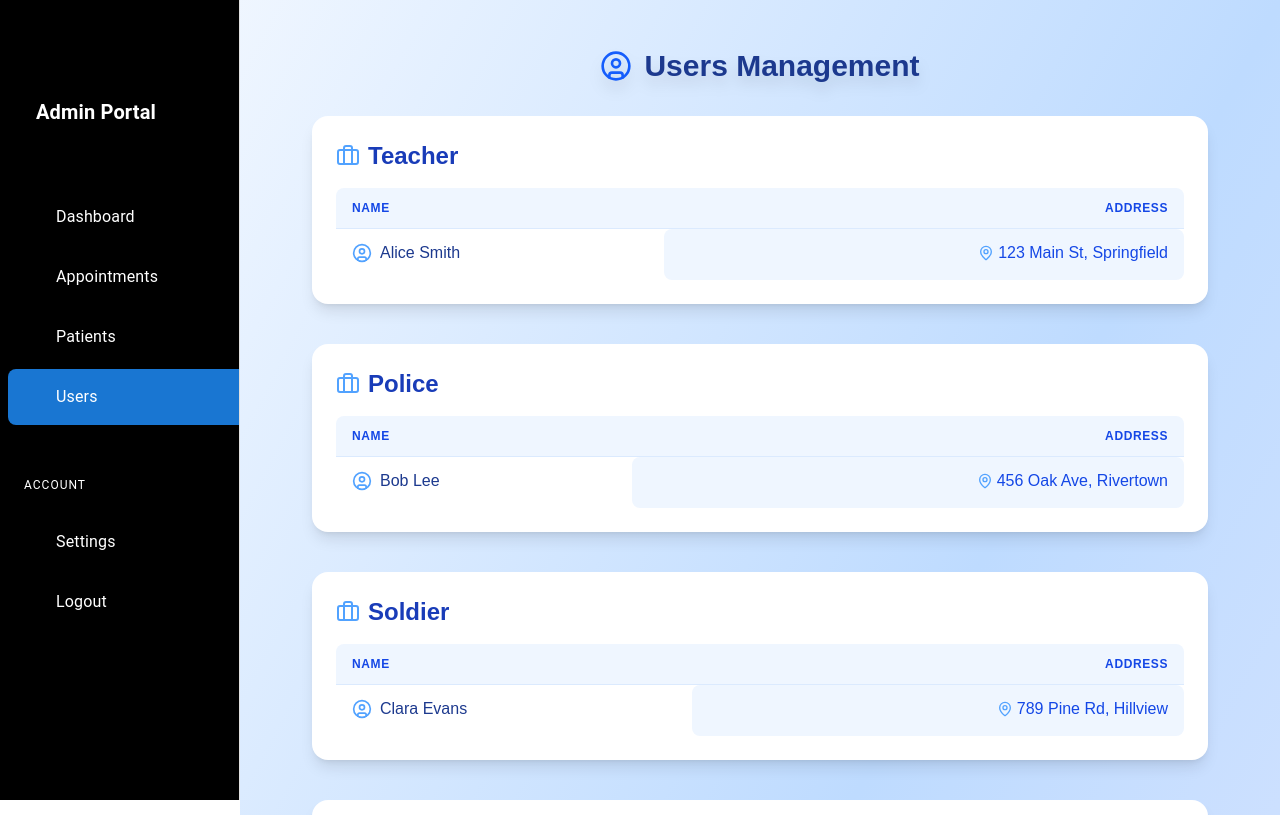
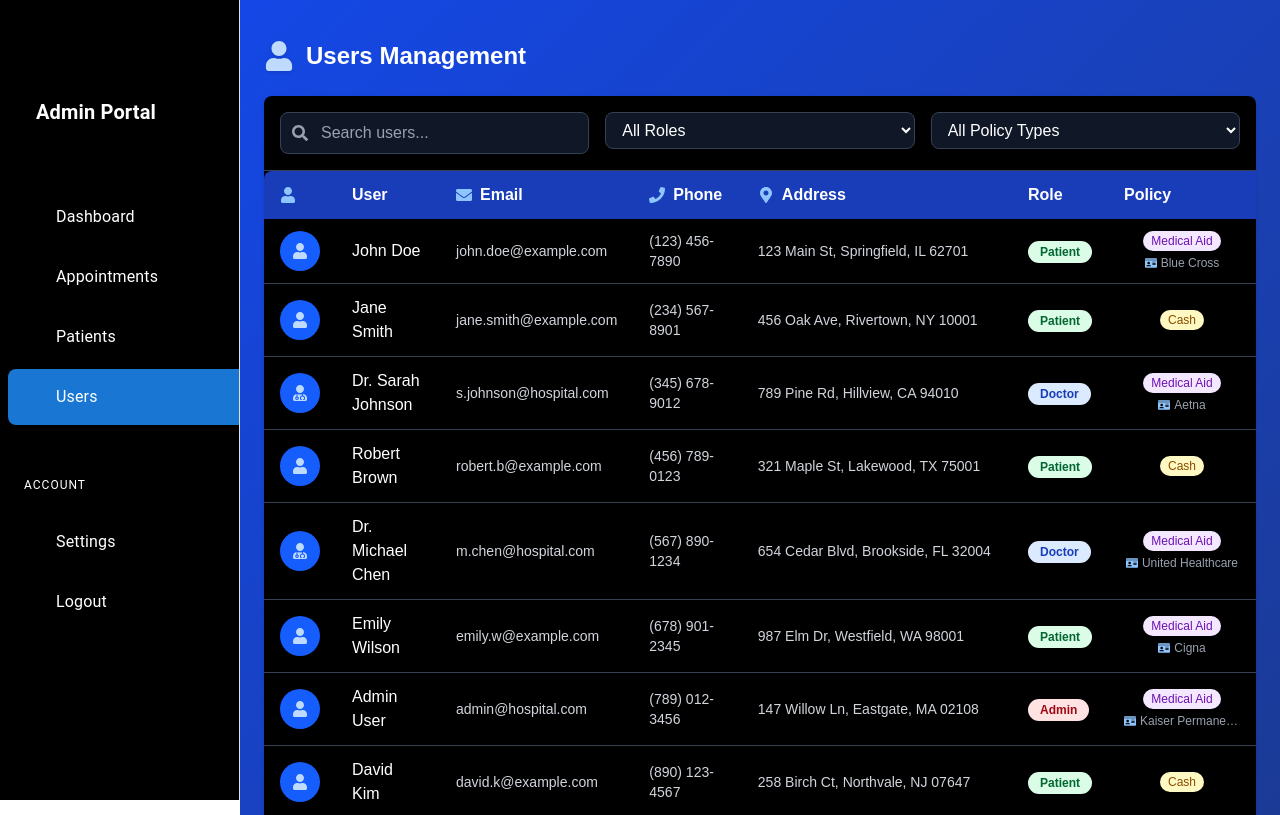
Before and after one commit to Sparta503/hospital-management-system, a Next.js app: page /admin/users in a window 1280 px wide. Shown: the top 815 px of the page. Built offline with nearby package versions, Linux system fonts and the light colour scheme; sample sign-in values are in the browser's storage; some icons are missing.

Commit message:
Update page.tsx

```diff
--- a/src/app/admin/users/page.tsx
+++ b/src/app/admin/users/page.tsx
@@ -1,66 +1,329 @@
 'use client';
 
-import React from 'react';
-import { UserCircle, MapPin, Briefcase } from 'lucide-react';
+import React, { useState } from 'react';
+import { FaUser, FaMapMarkerAlt, FaUserMd, FaPhone, FaEnvelope, FaIdCard, FaSearch } from 'react-icons/fa';
 
-const users = [
-  { id: 1, name: 'Alice Smith', profession: 'Teacher', address: '123 Main St, Springfield' },
-  { id: 2, name: 'Bob Lee', profession: 'Police', address: '456 Oak Ave, Rivertown' },
-  { id: 3, name: 'Clara Evans', profession: 'Soldier', address: '789 Pine Rd, Hillview' },
-  { id: 4, name: 'David Kim', profession: 'Engineer', address: '321 Maple St, Lakewood' },
-  { id: 5, name: 'Ella Brown', profession: 'Nurse', address: '654 Cedar Blvd, Brookside' },
-  { id: 6, name: 'Frank Green', profession: 'Firefighter', address: '987 Elm Dr, Westfield' },
-  { id: 7, name: 'Grace White', profession: 'Doctor', address: '147 Willow Ln, Eastgate' },
-  { id: 8, name: 'Henry Black', profession: 'Lawyer', address: '258 Birch Ct, Northvale' },
+interface User {
+  id: number;
+  name: string;
+  email: string;
+  phone: string;
+  address: string;
+  policyType: 'medical_aid' | 'cash';
+  policyNumber?: string;
+  medicalAidProvider?: string;
+  role: 'patient' | 'doctor' | 'admin';
+  lastVisit?: string;
+}
+
+const users: User[] = [
+  {
+    id: 1,
+    name: 'John Doe',
+    email: 'john.doe@example.com',
+    phone: '(123) 456-7890',
+    address: '123 Main St, Springfield, IL 62701',
+    policyType: 'medical_aid',
+    policyNumber: 'MA12345678',
+    medicalAidProvider: 'Blue Cross',
+    role: 'patient',
+    lastVisit: '2023-08-20'
+  },
+  {
+    id: 2,
+    name: 'Jane Smith',
+    email: 'jane.smith@example.com',
+    phone: '(234) 567-8901',
+    address: '456 Oak Ave, Rivertown, NY 10001',
+    policyType: 'cash',
+    role: 'patient',
+    lastVisit: '2023-08-15'
+  },
+  {
+    id: 3,
+    name: 'Dr. Sarah Johnson',
+    email: 's.johnson@hospital.com',
+    phone: '(345) 678-9012',
+    address: '789 Pine Rd, Hillview, CA 94010',
+    policyType: 'medical_aid',
+    policyNumber: 'MA87654321',
+    medicalAidProvider: 'Aetna',
+    role: 'doctor',
+    lastVisit: '2023-08-22'
+  },
+  {
+    id: 4,
+    name: 'Robert Brown',
+    email: 'robert.b@example.com',
+    phone: '(456) 789-0123',
+    address: '321 Maple St, Lakewood, TX 75001',
+    policyType: 'cash',
+    role: 'patient',
+    lastVisit: '2023-08-10'
+  },
+  {
+    id: 5,
+    name: 'Dr. Michael Chen',
+    email: 'm.chen@hospital.com',
+    phone: '(567) 890-1234',
+    address: '654 Cedar Blvd, Brookside, FL 32004',
+    policyType: 'medical_aid',
+    policyNumber: 'MA24681357',
+    medicalAidProvider: 'United Healthcare',
+    role: 'doctor',
+    lastVisit: '2023-08-24'
+  },
+  {
+    id: 6,
+    name: 'Emily Wilson',
+    email: 'emily.w@example.com',
+    phone: '(678) 901-2345',
+    address: '987 Elm Dr, Westfield, WA 98001',
+    policyType: 'medical_aid',
+    policyNumber: 'MA13579246',
+    medicalAidProvider: 'Cigna',
+    role: 'patient',
+    lastVisit: '2023-08-18'
+  },
+  {
+    id: 7,
+    name: 'Admin User',
+    email: 'admin@hospital.com',
+    phone: '(789) 012-3456',
+    address: '147 Willow Ln, Eastgate, MA 02108',
+    policyType: 'medical_aid',
+    policyNumber: 'MA86420973',
+    medicalAidProvider: 'Kaiser Permanente',
+    role: 'admin',
+    lastVisit: '2023-08-25'
+  },
+  {
+    id: 8,
+    name: 'David Kim',
+    email: 'david.k@example.com',
+    phone: '(890) 123-4567',
+    address: '258 Birch Ct, Northvale, NJ 07647',
+    policyType: 'cash',
+    role: 'patient',
+    lastVisit: '2023-08-12'
+  },
+  {
+    id: 9,
+    name: 'Dr. Lisa Wong',
+    email: 'l.wong@hospital.com',
+    phone: '(901) 234-5678',
+    address: '369 Spruce Way, Southfield, MI 48075',
+    policyType: 'medical_aid',
+    policyNumber: 'MA97531086',
+    medicalAidProvider: 'Humana',
+    role: 'doctor',
+    lastVisit: '2023-08-23'
+  },
+  {
+    id: 10,
+    name: 'Maria Garcia',
+    email: 'maria.g@example.com',
+    phone: '(012) 345-6789',
+    address: '159 Redwood Dr, Fairview, CO 80401',
+    policyType: 'cash',
+    role: 'patient',
+    lastVisit: '2023-08-14'
+  }
 ];
 
-export default function AdminUsersPage() {
-  // Group users by profession
-  const grouped = users.reduce<{ [profession: string]: typeof users }>((acc, user) => {
-    if (!acc[user.profession]) acc[user.profession] = [];
-    acc[user.profession].push(user);
-    return acc;
-  }, {});
+const AdminUsersPage = () => {
+  const [searchTerm, setSearchTerm] = useState('');
+  const [filterRole, setFilterRole] = useState<'all' | User['role']>('all');
+  const [filterPolicy, setFilterPolicy] = useState<'all' | User['policyType']>('all');
+
+  const filteredUsers = users.filter(user => {
+    const matchesSearch =
+      user.name.toLowerCase().includes(searchTerm.toLowerCase()) ||
+      user.email.toLowerCase().includes(searchTerm.toLowerCase()) ||
+      user.phone.includes(searchTerm) ||
+      user.address.toLowerCase().includes(searchTerm.toLowerCase());
+
+    const matchesRole = filterRole === 'all' || user.role === filterRole;
+    const matchesPolicy = filterPolicy === 'all' || user.policyType === filterPolicy;
+
+    return matchesSearch && matchesRole && matchesPolicy;
+  });
+
+  const getRoleBadge = (role: User['role']) => {
+    switch (role) {
+      case 'admin':
+        return 'bg-red-100 text-red-800';
+      case 'doctor':
+        return 'bg-blue-100 text-blue-800';
+      case 'patient':
+        return 'bg-green-100 text-green-800';
+      default:
+        return 'bg-gray-100 text-gray-800';
+    }
+  };
+
+  const getPolicyBadge = (policyType: User['policyType']) => {
+    return policyType === 'medical_aid'
+      ? 'bg-purple-100 text-purple-800'
+      : 'bg-yellow-100 text-yellow-800';
+  };
 
   return (
-    <div className="min-h-screen bg-gradient-to-br from-blue-50 via-blue-200 to-indigo-100 py-12 px-2 sm:px-8 flex flex-col items-center">
-      <h1 className="text-3xl font-bold text-blue-900 mb-8 drop-shadow-xl flex items-center gap-3">
-        <UserCircle className="w-8 h-8 text-blue-600" />
+    <div className="w-full h-full flex flex-col">
+      <div className="p-6 bg-gradient-to-br from-blue-700 to-blue-900 flex flex-col flex-1">
+        <div className="flex justify-between items-center mb-6 mt-4">
+          <h1 className="text-2xl font-bold text-white flex items-center gap-3">
+            <FaUser className="inline-block text-blue-200 text-3xl drop-shadow" />
             Users Management
           </h1>
-      <div className="w-full max-w-4xl flex flex-col gap-10">
-        {Object.keys(grouped).map((profession) => (
-          <div key={profession} className="bg-white rounded-2xl shadow-lg p-6">
-            <h2 className="text-2xl font-semibold text-blue-800 mb-4 flex items-center gap-2">
-              <Briefcase className="w-6 h-6 text-blue-400" /> {profession}
-            </h2>
+        </div>
+
+        {/* Search and Filter Section */}
+        <div className="relative rounded-lg shadow bg-black mb-6 group">
+          <div className="absolute -top-2 -left-2 z-20 w-12 h-12 pointer-events-none opacity-0 group-hover:opacity-100 transition-opacity duration-300">
+            <div className="w-full h-full rounded-tl-2xl shadow-2xl shadow-blue-400/60" />
+          </div>
+          <div className="p-4 border-b border-gray-700">
+            <div className="grid grid-cols-1 md:grid-cols-3 gap-4">
+              <div className="relative">
+                <div className="absolute inset-y-0 left-0 pl-3 flex items-center pointer-events-none">
+                  <FaSearch className="text-gray-400" />
+                </div>
+                <input
+                  type="text"
+                  className="block w-full pl-10 pr-3 py-2 bg-gray-900 border border-gray-700 rounded-lg text-white placeholder-gray-400 focus:ring-2 focus:ring-blue-500 focus:border-blue-500"
+                  placeholder="Search users..."
+                  value={searchTerm}
+                  onChange={(e) => setSearchTerm(e.target.value)}
+                />
+              </div>
+              <div>
+                <select
+                  className="block w-full pl-3 pr-10 py-2 bg-gray-900 border border-gray-700 rounded-lg text-white focus:ring-2 focus:ring-blue-500 focus:border-blue-500"
+                  value={filterRole}
+                  onChange={(e) => setFilterRole(e.target.value as 'all' | 'patient' | 'doctor' | 'admin')}
+                >
+                  <option value="all">All Roles</option>
+                  <option value="patient">Patients</option>
+                  <option value="doctor">Doctors</option>
+                  <option value="admin">Admins</option>
+                </select>
+              </div>
+              <div>
+                <select
+                  className="block w-full pl-3 pr-10 py-2 bg-gray-900 border border-gray-700 rounded-lg text-white focus:ring-2 focus:ring-blue-500 focus:border-blue-500"
+                  value={filterPolicy}
+                  onChange={(e) => setFilterPolicy(e.target.value as 'all' | 'medical_aid' | 'cash')}
+                >
+                  <option value="all">All Policy Types</option>
+                  <option value="medical_aid">Medical Aid</option>
+                  <option value="cash">Cash</option>
+                </select>
+              </div>
+            </div>
+          </div>
+
+          {/* Users Table */}
           <div className="overflow-x-auto">
-              <table className="min-w-full divide-y divide-blue-100">
-                <thead>
+            <div className="transition-all duration-500">
+              <table className="min-w-full text-white">
+                <thead className="sticky top-0 bg-blue-800 z-10">
                   <tr>
-                    <th className="px-4 py-3 bg-blue-50 text-left text-xs font-semibold text-blue-700 uppercase tracking-wider rounded-tl-lg">Name</th>
-                    <th className="px-4 py-3 bg-blue-50 text-right text-xs font-semibold text-blue-700 uppercase tracking-wider rounded-tr-lg">Address</th>
+                    <th className="py-3 px-4 text-left rounded-tl-lg w-16">
+                      <span className="flex items-center gap-2">
+                        <FaUser className="inline-block text-blue-300" />
+                      </span>
+                    </th>
+                    <th className="py-3 px-4 text-left">User</th>
+                    <th className="py-3 px-4 text-left">
+                      <span className="flex items-center gap-2">
+                        <FaEnvelope className="inline-block text-blue-300" />
+                        <span>Email</span>
+                      </span>
+                    </th>
+                    <th className="py-3 px-4 text-left">
+                      <span className="flex items-center gap-2">
+                        <FaPhone className="inline-block text-blue-300" />
+                        <span>Phone</span>
+                      </span>
+                    </th>
+                    <th className="py-3 px-4 text-left">
+                      <span className="flex items-center gap-2">
+                        <FaMapMarkerAlt className="inline-block text-blue-300" />
+                        <span>Address</span>
+                      </span>
+                    </th>
+                    <th className="py-3 px-4 text-left">Role</th>
+                    <th className="py-3 px-4 text-left">Policy</th>
                   </tr>
                 </thead>
-                <tbody className="bg-white divide-y divide-blue-50">
-                  {grouped[profession].map((u) => (
-                    <tr key={u.id} className="hover:bg-blue-50 transition-colors">
-                      <td className="px-4 py-3 whitespace-nowrap text-blue-900 font-medium flex items-center gap-2">
-  <UserCircle className="w-5 h-5 text-blue-400" /> {u.name}
+                <tbody className="divide-y divide-gray-700">
+                  {filteredUsers.length > 0 ? (
+                    filteredUsers.map((user) => (
+                      <tr
+                        key={user.id}
+                        className="hover:bg-gray-800/50 transition-colors"
+                      >
+                        <td className="py-3 px-4">
+                          <div className="w-10 h-10 rounded-full bg-blue-600 flex items-center justify-center">
+                            {user.role === 'doctor' ? (
+                              <FaUserMd className="text-blue-200" />
+                            ) : user.role === 'admin' ? (
+                              <FaUser className="text-blue-200" />
+                            ) : (
+                              <FaUser className="text-blue-200" />
+                            )}
+                          </div>
                         </td>
-<td className="px-4 py-3 whitespace-nowrap text-blue-700 bg-blue-50 rounded-lg text-right">
-  <span className="inline-flex items-center gap-1">
-    <MapPin className="w-4 h-4 text-blue-400" /> {u.address ? u.address : <span className="italic text-gray-400">No address provided</span>}
+                        <td className="py-3 px-4">
+                          <div className="font-medium">{user.name}</div>
+                        </td>
+                        <td className="py-3 px-4 text-sm text-gray-300">
+                          {user.email}
+                        </td>
+                        <td className="py-3 px-4 text-sm text-gray-300">
+                          {user.phone}
+                        </td>
+                        <td className="py-3 px-4 text-sm text-gray-300 max-w-xs truncate">
+                          {user.address}
+                        </td>
+                        <td className="py-3 px-4">
+                          <span className={`px-3 py-1 rounded-full text-xs font-semibold ${getRoleBadge(user.role)}`}>
+                            {user.role.charAt(0).toUpperCase() + user.role.slice(1)}
                           </span>
                         </td>
+                        <td className="py-3 px-4">
+                          <div className="flex flex-col items-center gap-1">
+                            <span className={`px-2 py-0.5 rounded-full text-xs font-medium whitespace-nowrap ${getPolicyBadge(user.policyType)}`}>
+                              {user.policyType === 'medical_aid' ? 'Medical Aid' : 'Cash'}
+                            </span>
+                            {user.policyType === 'medical_aid' && user.medicalAidProvider && (
+                              <div className="text-xs text-gray-400 flex items-center">
+                                <FaIdCard className="mr-1 text-blue-300" />
+                                <span className="max-w-[100px] truncate" title={user.medicalAidProvider}>
+                                  {user.medicalAidProvider}
+                                </span>
+                              </div>
+                            )}
+                          </div>
+                        </td>
                       </tr>
-                  ))}
+                    ))
+                  ) : (
+                    <tr>
+                      <td colSpan={7} className="py-6 text-center text-gray-400">
+                        No users found matching your criteria
+                      </td>
+                    </tr>
+                  )}
                 </tbody>
               </table>
             </div>
           </div>
-        ))}
+        </div>
       </div>
     </div>
   );
-}
+};
+
+export default AdminUsersPage;
```
Lines whose indentation alone changed are shown as unchanged.
